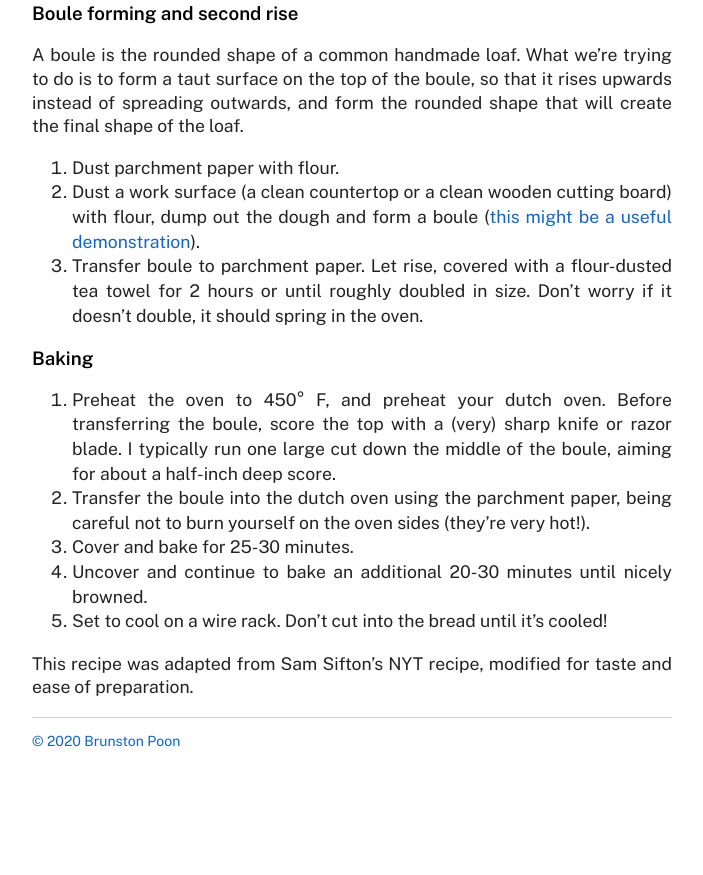
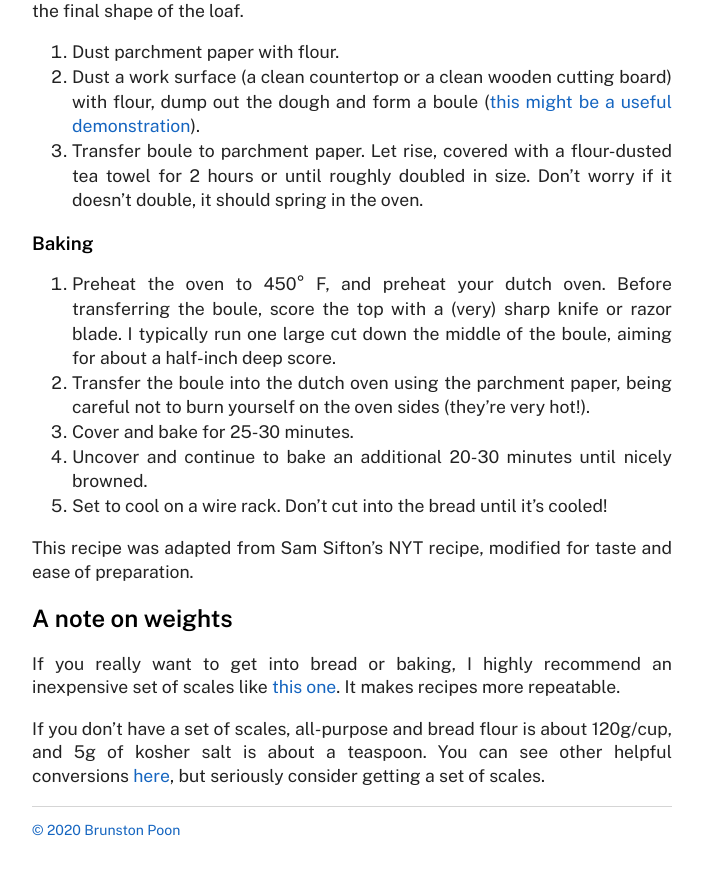
Before and after one commit to brunston/bread, a Jekyll site: the page built from index.md, in a window 1280 px wide and 900 px high, scrolled down 2052 px. Shown: the top 875 px of the window, without its empty margins (288-991 px from the left). Built offline with Jekyll 4.4.1, drawn with Linux system fonts in a browser that asks for light colours; before the commit the page ends 2864 px from its top, so only the background shows below that; some of the changed text lies outside the part shown.

Commit message:
bread2.0

```diff
--- a/index.md
+++ b/index.md
@@ -8,10 +8,6 @@ This is where I keep bread-related notes. Welcome to Brunston's bountiful, beaut
 This is also a work in progress. Please pardon the mess.
 
 # Sourdough: a journey
-
-## A note on weights
-
-If you really want to get into bread or baking, I highly recommend an inexpensive scale like [this one](https://www.amazon.com/American-Weigh-Scales-Signature-Precision/dp/B002SC3LLS/). It makes recipes more repeatable.
 
 ## Sourdough crock
 
@@ -72,3 +68,9 @@ A boule is the rounded shape of a common handmade loaf. What we're trying to do
 5. Set to cool on a wire rack. Don't cut into the bread until it's cooled!
 
 This recipe was adapted from Sam Sifton's NYT recipe, modified for taste and ease of preparation.
+
+## A note on weights
+
+If you really want to get into bread or baking, I highly recommend an inexpensive set of scales like [this one](https://www.amazon.com/American-Weigh-Scales-Signature-Precision/dp/B002SC3LLS/). It makes recipes more repeatable.
+
+If you don't have a set of scales, all-purpose and bread flour is about 120g/cup, and 5g of kosher salt is about a teaspoon. You can see other helpful conversions [here](https://www.kingarthurflour.com/learn/ingredient-weight-chart), but seriously consider getting a set of scales.
```
